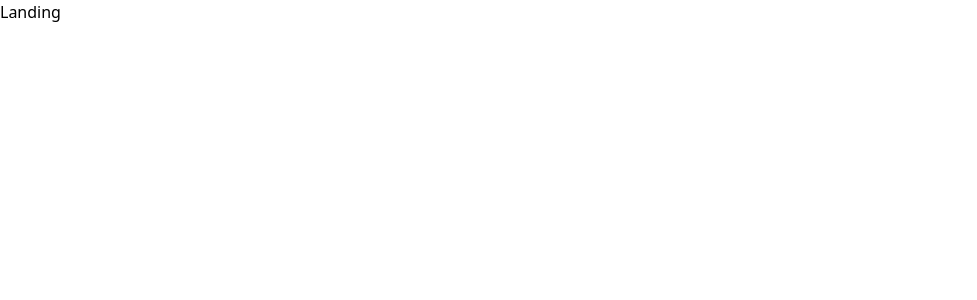
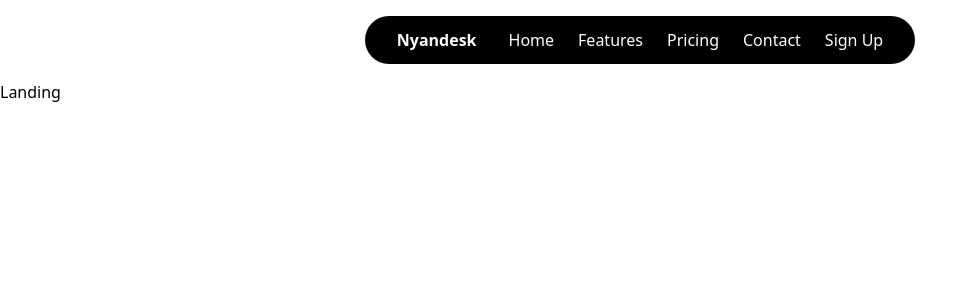
Before and after one commit to PranitWork/nyandesk, a React (Vite) app in the folder frontend/: page / in a window 1280 px wide. Shown: the top 300 px of the page, without its empty margins (0-977 px from the left). Built offline with nearby package versions, Linux system fonts and the light colour scheme.

Commit message:
navigation complete

```diff
--- /dev/null
+++ b/frontend/src/components/landingComp/Footer.jsx
@@ -0,0 +1,9 @@
+import React from 'react'
+
+const Footer = () => {
+  return (
+    <div>Footer</div>
+  )
+}
+
+export default Footer
--- a/frontend/src/components/landingComp/Navigation.jsx
+++ b/frontend/src/components/landingComp/Navigation.jsx
@@ -1,8 +1,18 @@
-import React from 'react'
-
+import {NavLink} from "react-router-dom"
 const Navigation = () => {
   return (
-    <div>Navigation</div>
+      <nav className="w-full flex justify-center py-4">
+      <div className="bg-black rounded-full px-8 py-3 flex items-center space-x-8">
+        <h1 className="text-white font-bold">Nyandesk</h1>
+        <ul className="flex items-center space-x-6">
+          <li><NavLink to="/" className="text-white hover:text-gray-300">Home</NavLink></li>
+          <li><NavLink to="/features" className="text-white hover:text-gray-300">Features</NavLink></li>
+          <li><NavLink to="/pricing" className="text-white hover:text-gray-300">Pricing</NavLink></li>
+          <li><NavLink to="/contact" className="text-white hover:text-gray-300">Contact</NavLink></li>
+          <li><NavLink to="/signup" className="text-white hover:text-gray-300">Sign Up</NavLink></li>
+        </ul>
+      </div>
+    </nav>
   )
 }
 
--- /dev/null
+++ b/frontend/src/components/landingComp/Pricing.jsx
@@ -0,0 +1,9 @@
+import React from 'react'
+
+const Pricing = () => {
+  return (
+    <div>Pricing</div>
+  )
+}
+
+export default Pricing
--- a/frontend/src/index.css
+++ b/frontend/src/index.css
@@ -1,12 +1 @@
 @import "tailwindcss";
-
-*{
-    margin: 0;
-    padding: 0;
-    box-sizing: border-box;
-}
-html,body{
-    width: 100%;
-    height: 100%;
-
-}
--- a/frontend/src/pages/landingpage/Landing.jsx
+++ b/frontend/src/pages/landingpage/Landing.jsx
@@ -1,7 +1,11 @@
+import Navigation from "../../components/landingComp/Navigation"
 
 const Landing = () => {
   return (
-    <div >Landing</div>
+    <main className="w-full">
+    <Navigation/>
+    <div>Landing</div>
+    </main>
   )
 }
 
```
